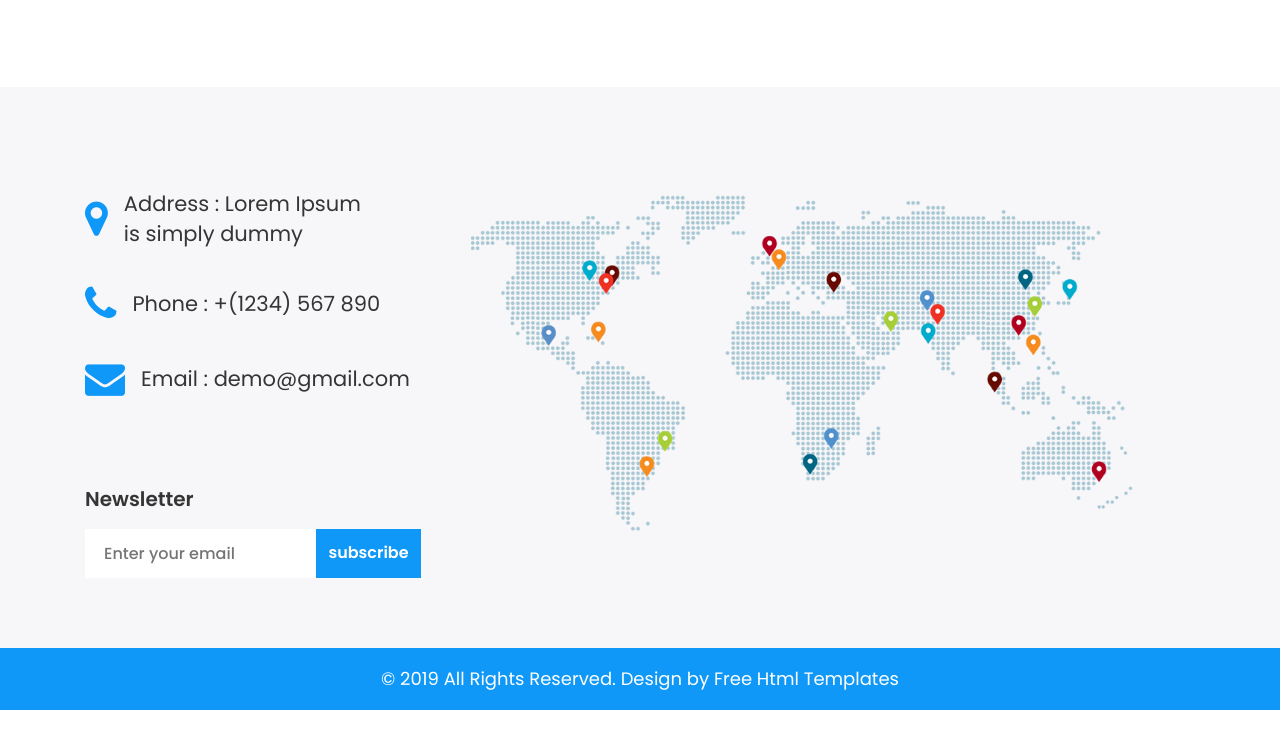
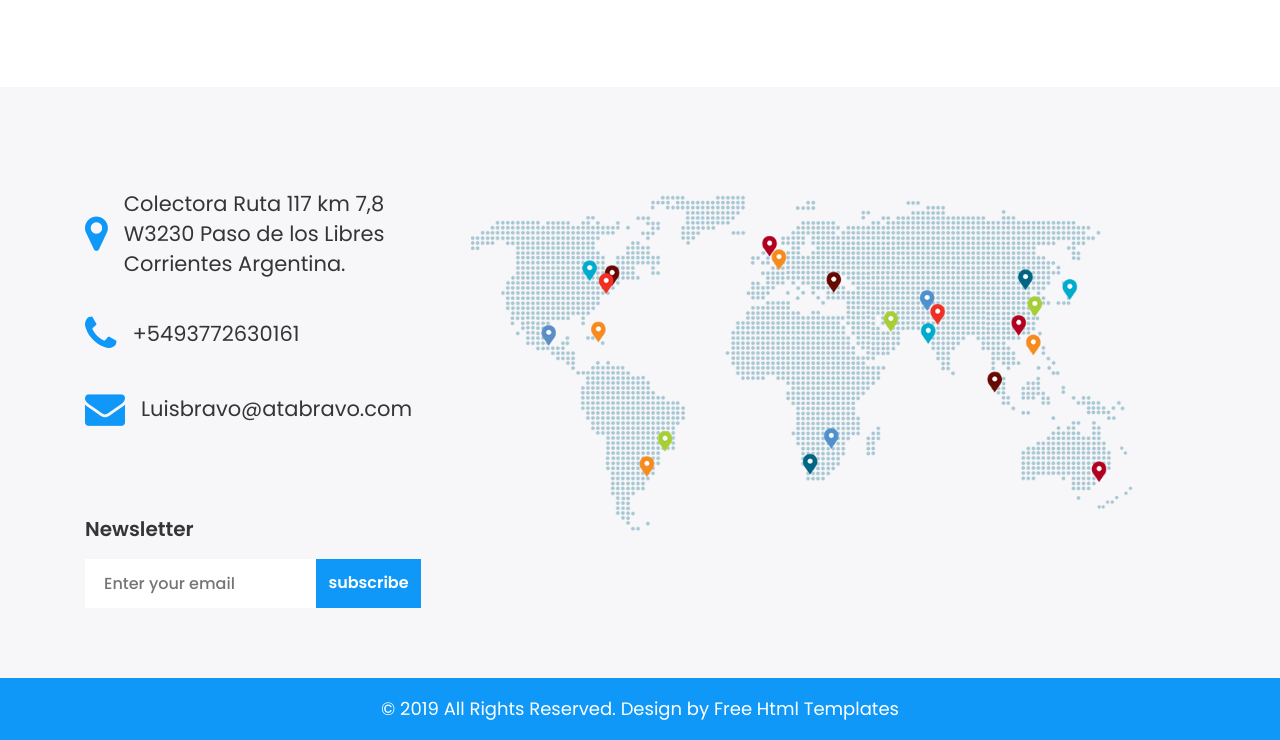
Before and after one commit to alfredosp123/ATABRAVO, a plain HTML site: page index.html in a window 1280 px wide. Shown: the part 4156-4896 px from the top of the page. Before the commit the page ends 4866 px from the top, so only its background shows below. Drawn offline with nearby package versions, Linux system fonts and the light colour scheme; files whose address does not match are found by name.

Commit message:
Footer contactos

```diff
--- a/index.html
+++ b/index.html
@@ -470,10 +470,13 @@
                <div class="row">
                   <div class="col-md-4">
                      <ul class="location_icon">
-                        <li><a href="#"><i class="fa fa-map-marker" aria-hidden="true"></i></a> Address : Lorem Ipsum <br> is simply dummy
+                        <li><a href="https://www.google.com/maps/dir//ATABRAVO+-+Representaci%C3%B3n+de+Transporte+Internacio/@-29.7221648,-57.2020034,12z/data=!4m8!4m7!1m0!1m5!1m1!1s0x945343756d4a4083:0xaacbd1730e8a0f96!2m2!1d-57.1319632!2d-29.7221832?entry=ttu"><i class="fa fa-map-marker" aria-hidden="true"></i></a> Colectora Ruta 117 km 7,8
+                           W3230 Paso de los Libres
+                           Corrientes
+                           Argentina.
                         </li>
-                        <li><a href="wa.link/xqtgn0"><i class="fa fa-phone" aria-hidden="true"></i></a>Phone :  +(1234) 567 890</li>
-                        <li><a href="#"><i class="fa fa-envelope" aria-hidden="true"></i></a>Email : demo@gmail.com</li>
+                        <li><a href="wa.link/xqtgn0"><i class="fa fa-phone" aria-hidden="true"></i></a>+5493772630161</li>
+                        <li><a href="mailto:luisbravo@atabravo.com"><i class="fa fa-envelope" aria-hidden="true"></i></a>Luisbravo@atabravo.com</li>
                      </ul>
                      <form class="bottom_form">
                         <h3>Newsletter</h3>
```
